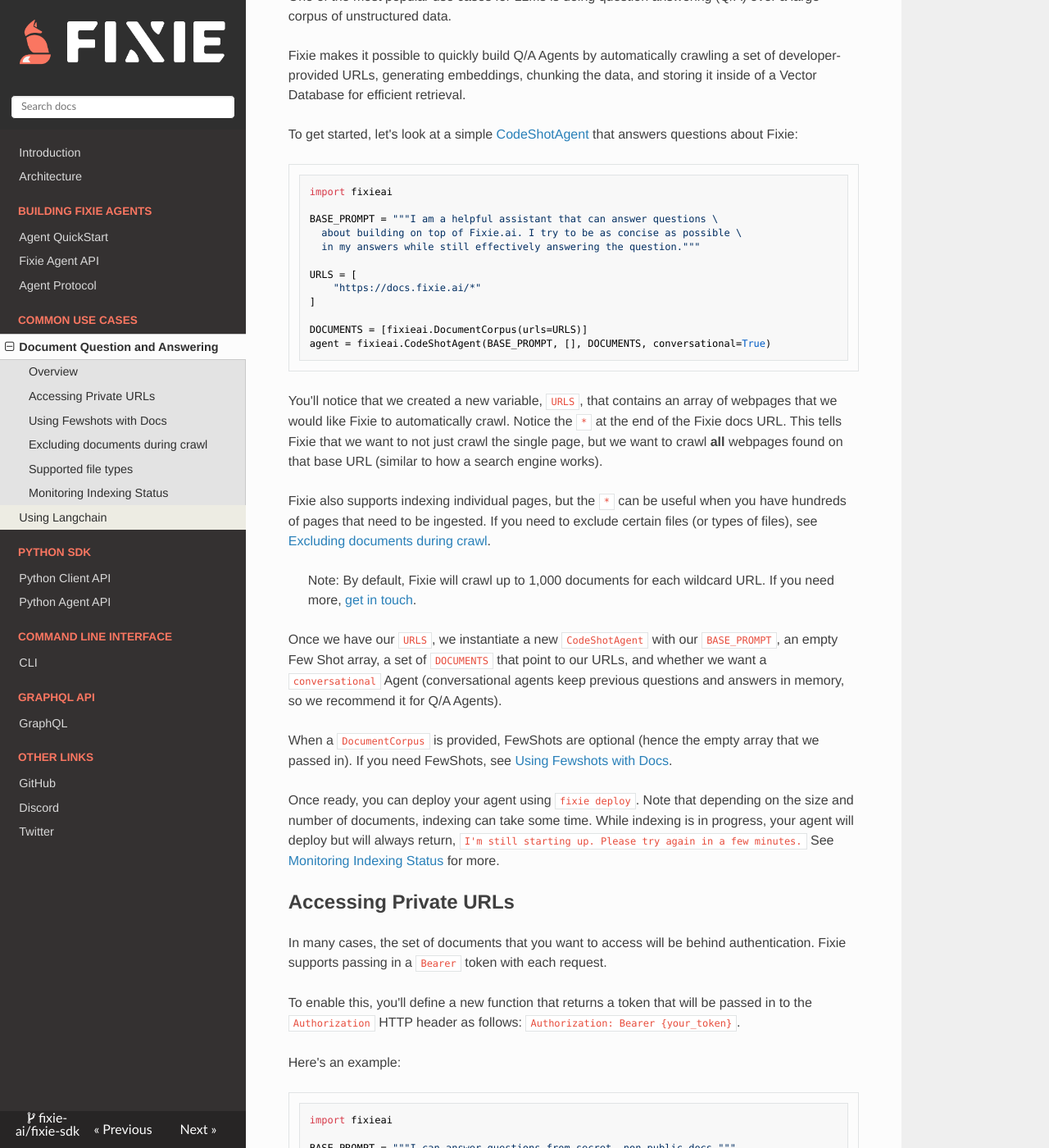
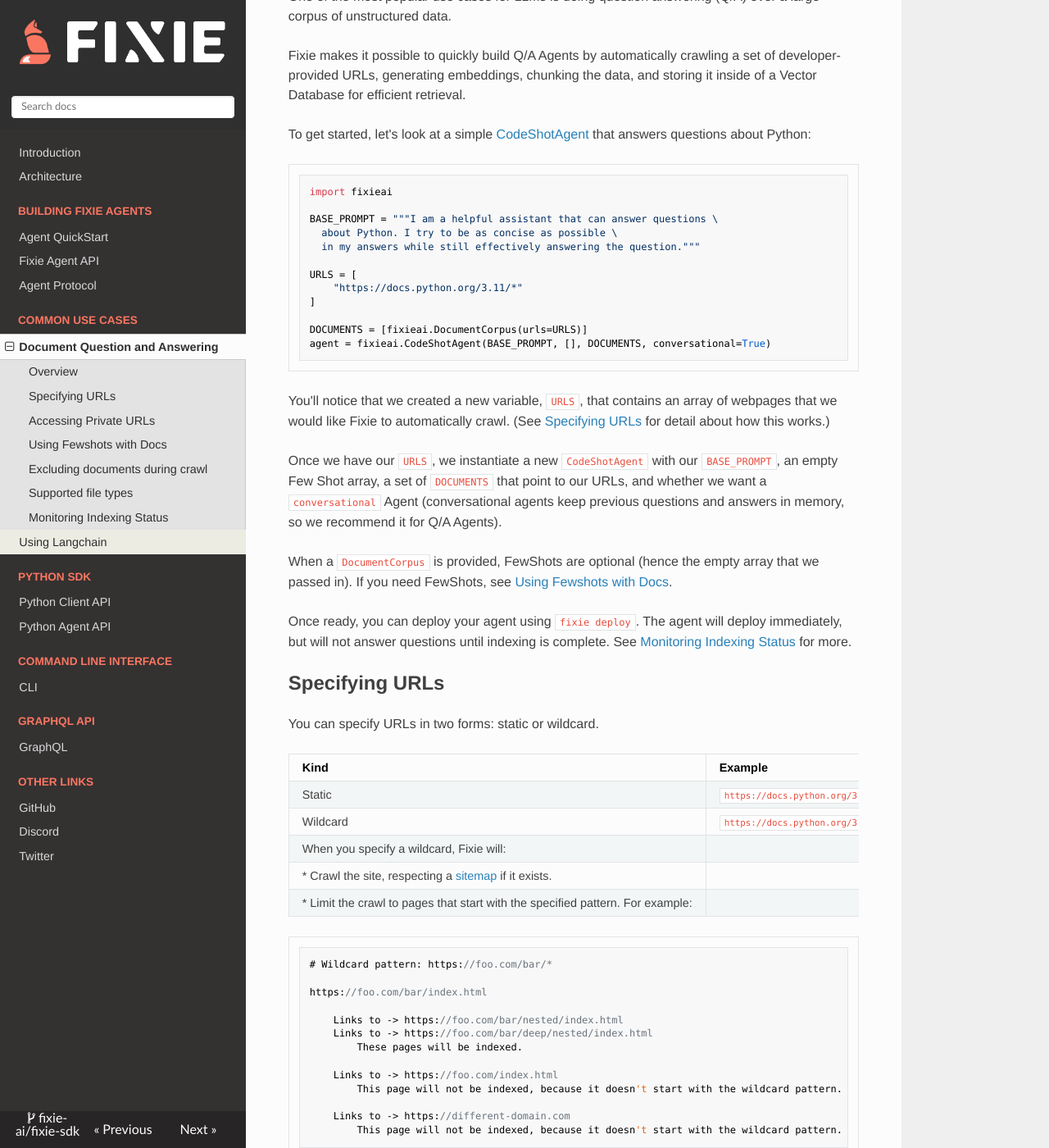
Before and after one commit to fixie-ai/fixie-sdk-js, an MkDocs documentation site: the page built from docs/document-qa.md, in a window 1280 px wide and 1400 px high, scrolled down 222 px. Shown: the whole window at 82% size. Built offline with MkDocs 1.6.1, drawn with Linux system fonts in a browser that asks for light colours; nearby versions of some CDN libraries; some of the changed text lies outside the part shown.

Commit message:
Suggestions

````diff
--- a/docs/document-qa.md
+++ b/docs/document-qa.md
@@ -6,34 +6,57 @@ One of the most popular use cases for LLMs is doing question answering (Q/A) ove
 
 Fixie makes it possible to quickly build Q/A Agents by automatically crawling a set of developer-provided URLs, generating embeddings, chunking the data, and storing it inside of a Vector Database for efficient retrieval.
 
-To get started, let's look at a simple [CodeShotAgent](/agents.md/#codeshotagent) that answers questions about Fixie:
+To get started, let's look at a simple [CodeShotAgent](/agents.md/#codeshotagent) that answers questions about Python:
 
 ```python
 import fixieai
 
 BASE_PROMPT = """I am a helpful assistant that can answer questions \
-  about building on top of Fixie.ai. I try to be as concise as possible \
+  about Python. I try to be as concise as possible \
   in my answers while still effectively answering the question."""
 
 URLS = [
-    "https://docs.fixie.ai/*"
+    "https://docs.python.org/3.11/*"
 ]
 
 DOCUMENTS = [fixieai.DocumentCorpus(urls=URLS)]
 agent = fixieai.CodeShotAgent(BASE_PROMPT, [], DOCUMENTS, conversational=True)
 ```
 
-You'll notice that we created a new variable, `URLS`, that contains an array of webpages that we would like Fixie to automatically crawl. Notice the `*` at the end of the Fixie docs URL. This tells Fixie that we want to not just crawl the single page, but we want to crawl **all** webpages found on that base URL (similar to how a search engine works).
-
-Fixie also supports indexing individual pages, but the `*` can be useful when you have hundreds of pages that need to be ingested. If you need to exclude certain files (or types of files), see [Excluding documents during crawl](#excluding-documents-during-crawl).
-
-> Note: By default, Fixie will crawl up to 1,000 documents for each wildcard URL. If you need more, [get in touch](mailto:hello@fixie.ai).
+You'll notice that we created a new variable, `URLS`, that contains an array of webpages that we would like Fixie to automatically crawl. (See [Specifying URLs](#specifying-urls) for detail about how this works.)
 
 Once we have our `URLS`, we instantiate a new `CodeShotAgent` with our `BASE_PROMPT`, an empty Few Shot array, a set of `DOCUMENTS` that point to our URLs, and whether we want a `conversational` Agent (conversational agents keep previous questions and answers in memory, so we recommend it for Q/A Agents).
 
 When a `DocumentCorpus` is provided, FewShots are optional (hence the empty array that we passed in). If you need FewShots, see [Using Fewshots with Docs](#using-fewshots-with-docs).
 
-Once ready, you can deploy your agent using `fixie deploy`. Note that depending on the size and number of documents, indexing can take some time. While indexing is in progress, your agent will deploy but will always return, `I'm still starting up. Please try again in a few minutes.` See [Monitoring Indexing Status](#monitoring-indexing-status) for more.
+Once ready, you can deploy your agent using `fixie deploy`. The agent will deploy immediately, but will not answer questions until indexing is complete. See [Monitoring Indexing Status](#monitoring-indexing-status) for more.
+
+## Specifying URLs
+You can specify URLs in two forms: static or wildcard.
+
+| Kind | Example | Use-case |
+| --- | --- | --- |
+| Static | `https://docs.python.org/3.11/tutorial/introduction.html` | Index only the specified URL. |
+| Wildcard | `https://docs.python.org/3.11/*` | Index the specified URL and all of its subpages. |
+When you specify a wildcard, Fixie will:
+* Crawl the site, respecting a [sitemap](https://developers.google.com/search/docs/crawling-indexing/sitemaps/overview#:~:text=A%20sitemap%20is%20a%20file,crawl%20your%20site%20more%20efficiently.) if it exists.
+* Limit the crawl to pages that start with the specified pattern. For example:
+
+```
+# Wildcard pattern: https://foo.com/bar/*
+
+https://foo.com/bar/index.html
+
+    Links to -> https://foo.com/bar/nested/index.html
+    Links to -> https://foo.com/bar/deep/nested/index.html
+        These pages will be indexed.
+
+    Links to -> https://foo.com/index.html
+        This page will not be indexed, because it doesn't start with the wildcard pattern.
+
+    Links to -> https://different-domain.com
+        This page will not be indexed, because it doesn't start with the wildcard pattern.
+```
 
 ## Accessing Private URLs
 
````
Also changed, not shown: other parts of docs/document-qa.md (+2 -2 lines).
